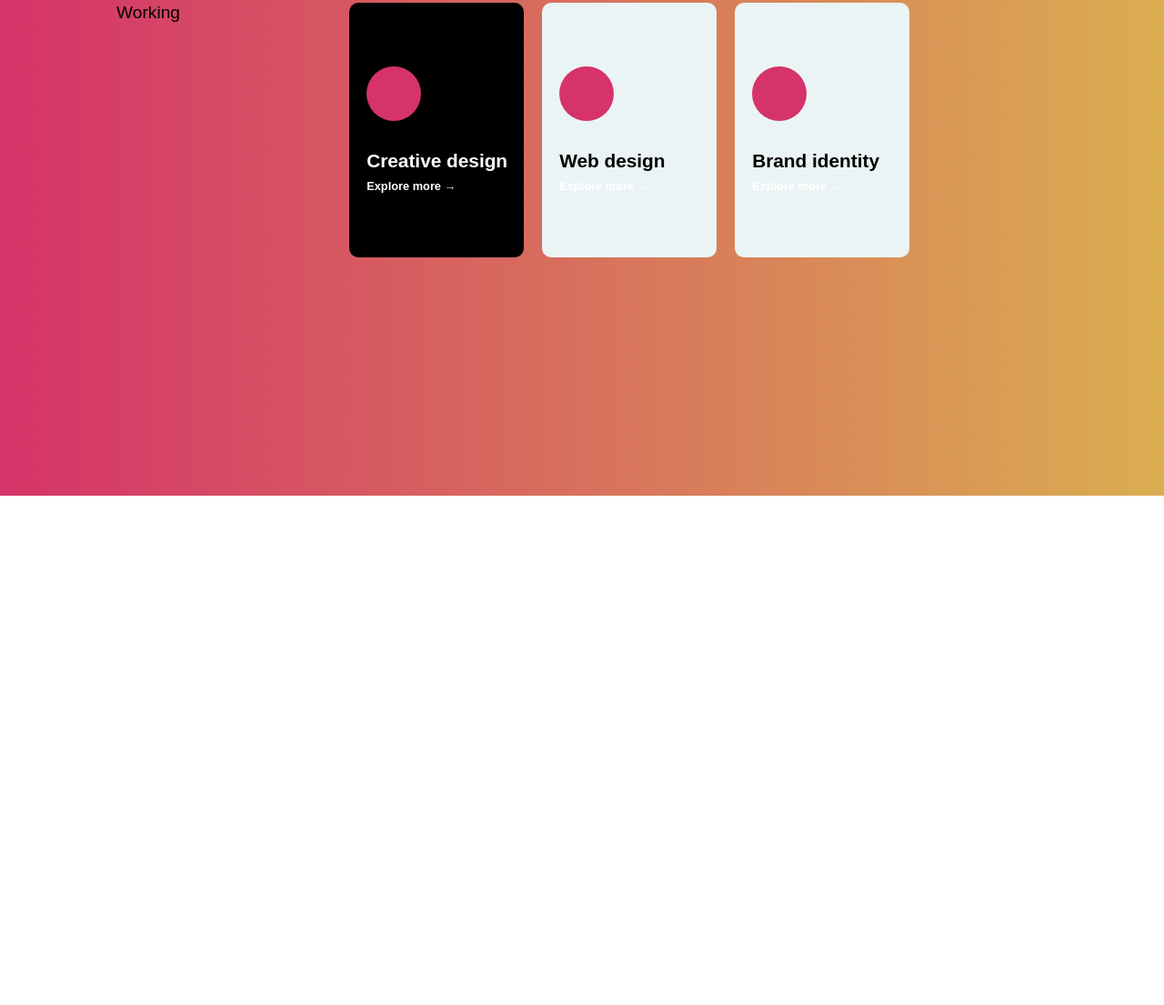
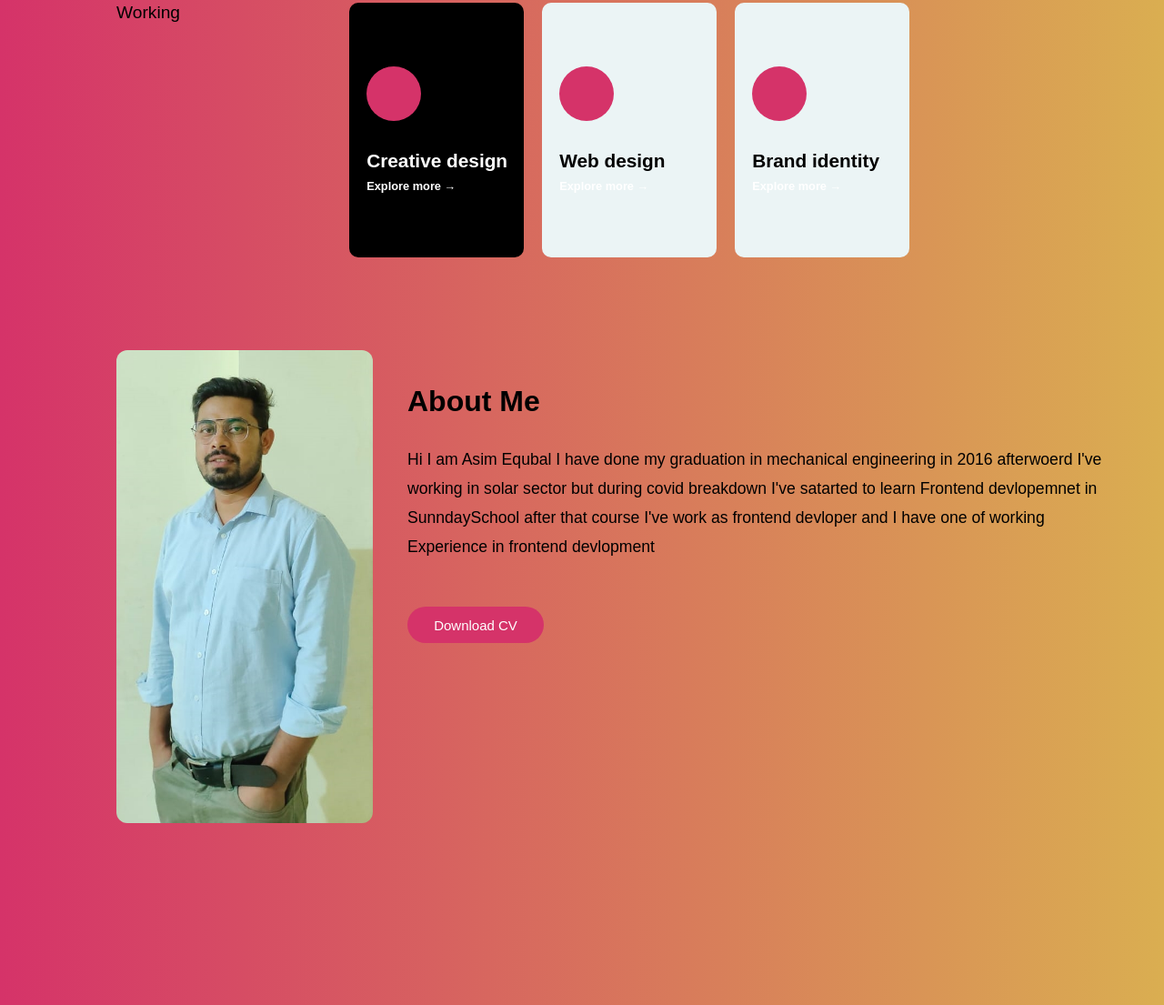
Before and after one commit to Asimequbal/asim-portfolio-website, a plain HTML site: page index.html in a window 1280 px wide. Shown: the part 1055-2160 px from the top of the page at 91% size. Before the commit the page ends 1600 px from the top, so only its background shows below. Drawn offline with Linux system fonts and the light colour scheme; a web font is replaced by a local one.

Commit message:
intro work

```diff
--- a/index.html
+++ b/index.html
@@ -70,6 +70,17 @@
                     </div>
                 </div>
             </div>
+            <div class="introduction">
+                <div class="asim_cv_img"></div>
+                <div class="info_details">
+                    <h3 class="about_me">About Me</h3>
+                    <p class="details_intro">Hi I am Asim Equbal I have done my graduation in mechanical engineering in 2016 afterwoerd
+                        I've working in solar sector but during covid breakdown I've satarted to learn Frontend devlopemnet
+                         in SunndaySchool after that course I've work
+                        as frontend devloper and I have one of working Experience in frontend devlopment</p>
+                    <button class="cv_download">Download CV</button>
+                </div>
+            </div>
         </div>
     </div>
 
--- a/style.css
+++ b/style.css
@@ -387,3 +387,55 @@
     top: 65%;
     left: 10%;
 }
+.introduction{
+   width: 100vw;
+   height: 100vh;
+   /* border: 1px solid yellow; */
+   background: linear-gradient(90deg, #d53369 0%, #daae51 100%);
+   position: relative;
+   background-color: #c6d9bd;
+
+}
+.asim_cv_img{
+    width: 22vw;
+    height: 65vh;
+    /* border: 2px solid yellow; */
+    background-image: url(images/asim_cv.jpeg);
+    background-repeat: no-repeat;
+    background-position: center;
+    background-size: cover;
+    border-radius: 12px;
+    position: absolute;
+    top: 10%;
+    left: 10%;
+}
+.info_details{
+    width: 60vw;
+    height: 60vh;
+    /* border: 2px solid yellow; */
+    position: absolute;
+    left: 35%;
+    top: 15%;
+}
+.about_me{
+    font-size: 2rem;
+    font-family: sans-serif;
+    line-height: 2rem;
+    margin-bottom: 2rem;
+}
+.details_intro{
+    font-size: 1.1rem;
+    font-family: sans-serif;
+    line-height: 2rem;
+}
+.cv_download{
+    margin-top: 50px;
+    width: 150px;
+    height: 40px;
+    background-color:#d53369;
+    border-radius: 40px;
+    color: white;
+    font-size: 15px;
+    border: none;
+    font-family: sans-serif;
+}
```
Also changed, not shown: images/asim_cv.jpeg (added).
